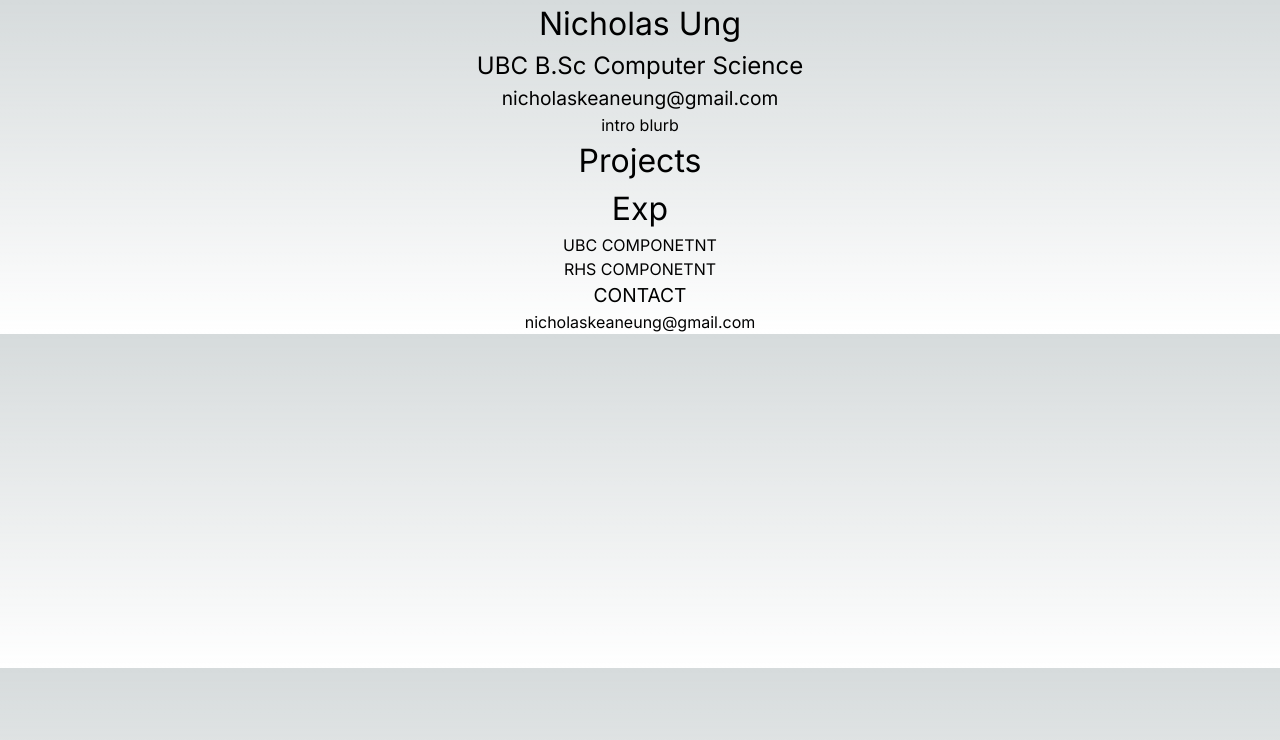
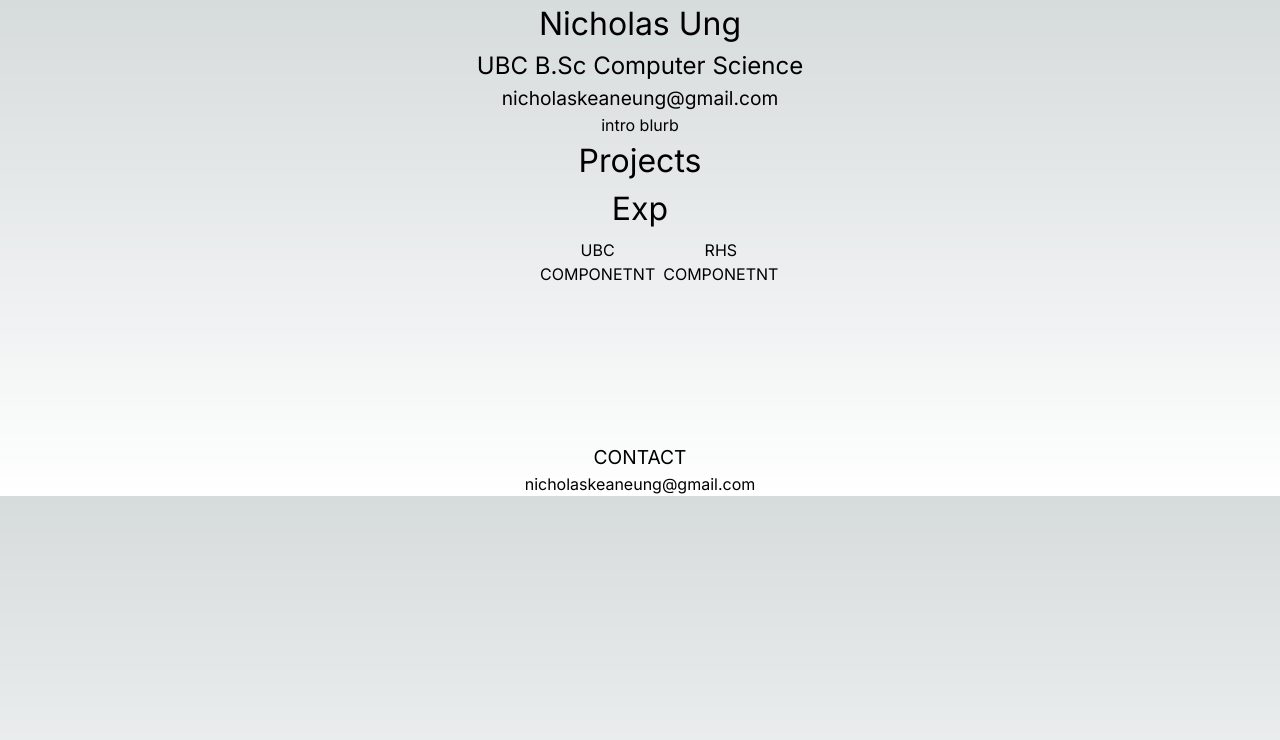
Before and after one commit to nicholasung/NicResume, a Next.js app in the folder nic-resume/: page / in a window 1280 px wide. Shown: the top 740 px of the page. Built offline with nearby package versions, Linux system fonts and the light colour scheme.

Commit message:
dirty grid css

```diff
--- /dev/null
+++ b/nic-resume/src/app/components/css/grid.css
@@ -0,0 +1,27 @@
+.container {
+    display: inline-grid;
+    margin:5px;
+    vertical-align:top;
+    width: 200px;
+    height: 200px;
+    grid-gap: 8px;
+  }
+
+  .a { background: red;}
+  .b { background: blue;}
+  .c { background: green;}
+
+
+  /* when 2 items we add another column*/
+  .container :nth-child(2):nth-last-child(1) {
+    grid-column:2;
+  }
+  /* when 3 items we add another row as well */
+  .container :nth-child(3):nth-last-child(1) {
+    grid-row:2;
+    grid-column:2;
+  }
+  /* when 3 items, the first one will span 2 rows*/
+  .container :first-child:nth-last-child(3) {
+    grid-row:span 2;
+  }
--- a/nic-resume/src/app/components/edu.tsx
+++ b/nic-resume/src/app/components/edu.tsx
@@ -1,4 +1,5 @@
 import React from 'react';
+import './css/grid.css';
 import { Rhs, Ubc } from './edu/index';
 
 interface EduProps {
@@ -8,9 +9,9 @@ const Edu: React.FC<EduProps> = () => {
     // Component logic goes here
 
     return (
-        <div>
-            <Ubc />
-            <Rhs />
+        <div className="container">
+                <Ubc />
+                <Rhs />
         </div>
     );
 };
```
